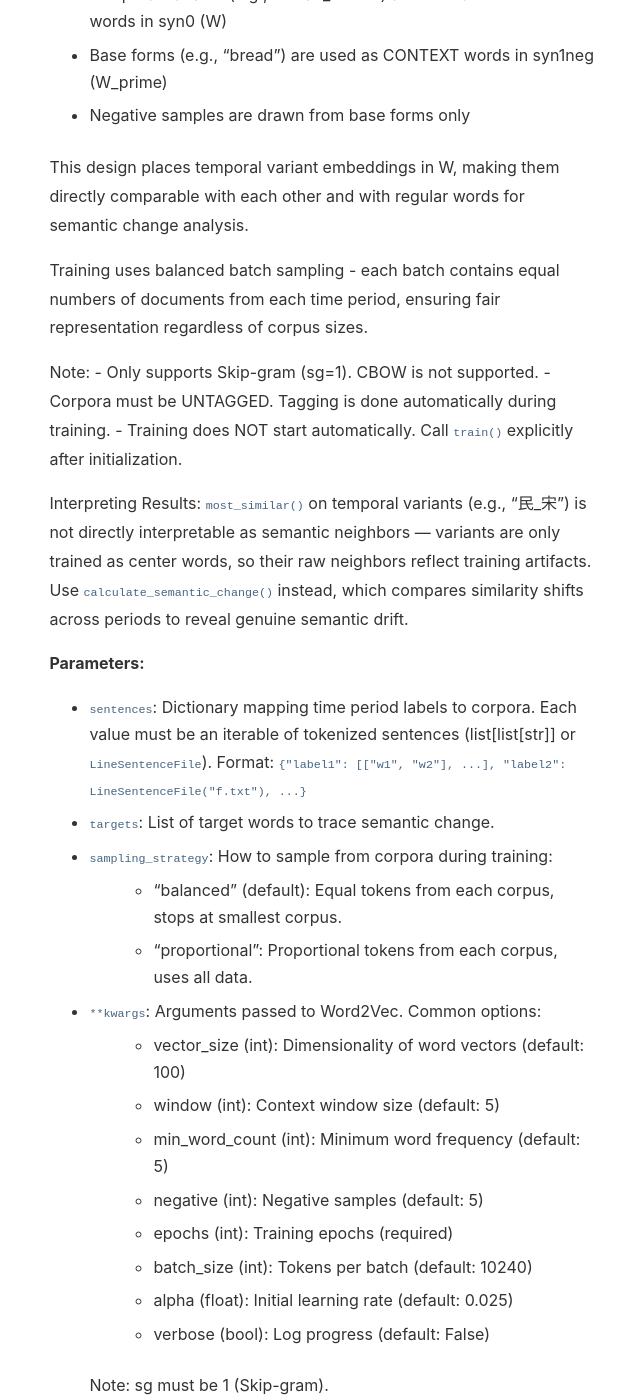
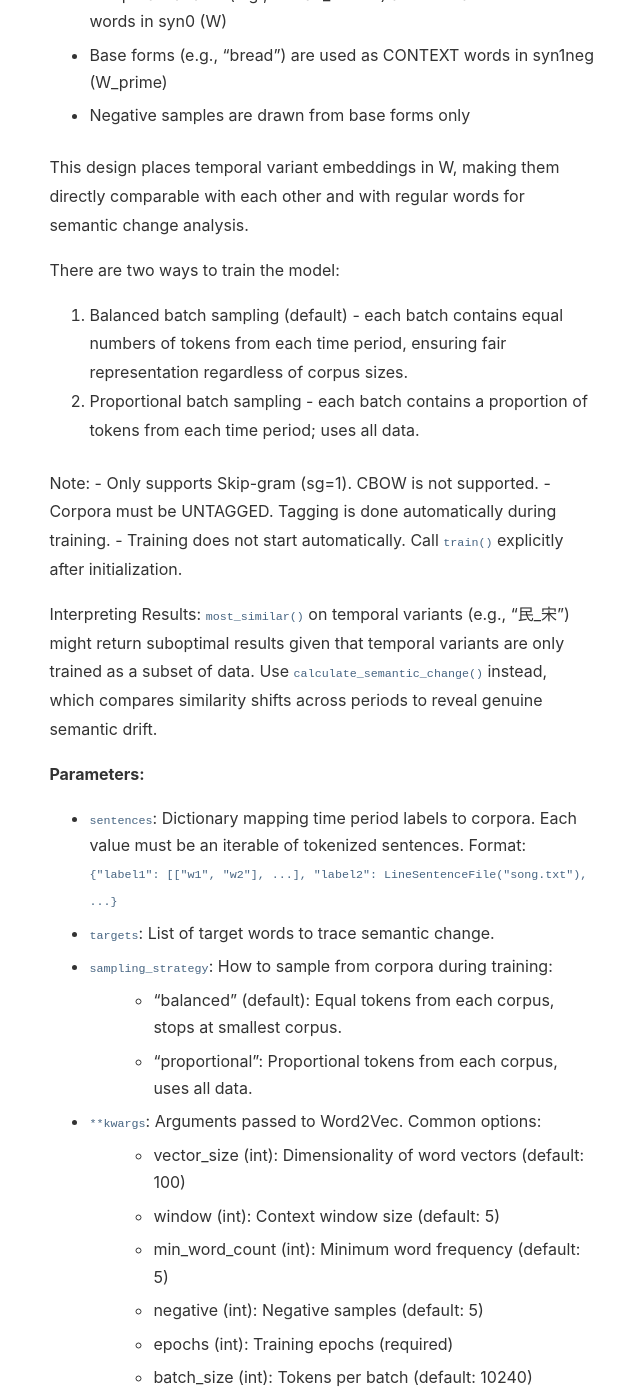
Before and after one commit to mcjkurz/qhchina-web, a Jekyll site: the page built from docs/word_embeddings/index.md, in a window 1280 px wide and 1400 px high, scrolled down 8623 px. Shown: the whole window, without its empty margins (453-1093 px from the left). Built offline with Jekyll 4.4.1, drawn with Linux system fonts in a browser that asks for light colours; some of the changed text lies outside the part shown.

Commit message:
Update API docs

````diff
--- a/_config.yml
+++ b/_config.yml
@@ -60,4 +60,4 @@ goatcounter_code: qhchina # This will create the URL qhchina.goatcounter.com
 github: [metadata]
 
 # Cache busting version (auto-updated by make_docs.py)
-cache_version: 20260225001914
+cache_version: 20260225100237
--- a/docs/word_embeddings/index.md
+++ b/docs/word_embeddings/index.md
@@ -356,27 +356,29 @@ indicators (e.g., "bread_1800s"). During training:
 This design places temporal variant embeddings in W, making them directly
 comparable with each other and with regular words for semantic change analysis.
 
-Training uses balanced batch sampling - each batch contains equal numbers of
-documents from each time period, ensuring fair representation regardless of
-corpus sizes.
+There are two ways to train the model:
+1. Balanced batch sampling (default) - each batch contains equal numbers of
+   tokens from each time period, ensuring fair representation regardless of
+   corpus sizes.
+2. Proportional batch sampling - each batch contains a proportion of
+   tokens from each time period; uses all data.
 
 Note:
     - Only supports Skip-gram (sg=1). CBOW is not supported.
     - Corpora must be UNTAGGED. Tagging is done automatically during training.
-    - Training does NOT start automatically. Call `train()` explicitly after
+    - Training does not start automatically. Call `train()` explicitly after
       initialization.
 
 Interpreting Results:
-    `most_similar()` on temporal variants (e.g., "民_宋") is not directly
-    interpretable as semantic neighbors — variants are only trained as center
-    words, so their raw neighbors reflect training artifacts. Use
-    `calculate_semantic_change()` instead, which compares similarity shifts
+    `most_similar()` on temporal variants (e.g., "民_宋") might return
+    suboptimal results given that temporal variants are only trained as a subset of data.
+    Use `calculate_semantic_change()` instead, which compares similarity shifts
     across periods to reveal genuine semantic drift.
 
 **Parameters:**
 - `sentences`: Dictionary mapping time period labels to corpora. Each value must
-  be an iterable of tokenized sentences (list[list[str]] or ``LineSentenceFile``).
-  Format: ``{"label1": [["w1", "w2"], ...], "label2": LineSentenceFile("f.txt"), ...}``
+  be an iterable of tokenized sentences.
+  Format: ``{"label1": [["w1", "w2"], ...], "label2": LineSentenceFile("song.txt"), ...}``
 - `targets`: List of target words to trace semantic change.
 - `sampling_strategy`: How to sample from corpora during training:
   - "balanced" (default): Equal tokens from each corpus, stops at smallest corpus.
@@ -424,16 +426,16 @@ model = TempRefWord2Vec(
 )
 model.train()
 
-# Analyze semantic change (recommended)
+# Analyze semantic change
 changes = model.calculate_semantic_change("民")
 
-# most_similar on temporal variants is available but not directly
-# interpretable — see "Interpreting Results" above
+# most_similar on temporal variants is available, however each variant
+# has been only trained on a period-specific subset of data
 model.most_similar("民_宋")
 model.most_similar("民_明")
 ```
 
-<h4 id="temprefword2vec-build_vocab">qhchina.analytics.tempref_word2vec.TempRefWord2Vec.build_vocab() <a href="https://github.com/mcjkurz/qhchina/blob/main/qhchina/analytics/tempref_word2vec.py#L224" class="source-link" title="View source on GitHub">[source]</a></h4>
+<h4 id="temprefword2vec-build_vocab">qhchina.analytics.tempref_word2vec.TempRefWord2Vec.build_vocab() <a href="https://github.com/mcjkurz/qhchina/blob/main/qhchina/analytics/tempref_word2vec.py#L226" class="source-link" title="View source on GitHub">[source]</a></h4>
 
 <pre class="signature"><code><span class="sig-name">build_vocab</span>(<span class="sig-param">sentences</span><span class="sig-punct">:</span> <span class="sig-type">collections.abc.Iterable[list[str]] | None</span> <span class="sig-punct">=</span> <span class="sig-default">None</span>)</code></pre>
 
@@ -446,7 +448,7 @@ in a single pass through the corpora, then adds temporal base words.
 - `sentences`: Ignored. TempRefWord2Vec uses internal corpora instead.
   Accepted for API compatibility with the parent class.
 
-<h4 id="temprefword2vec-calculate_semantic_change">qhchina.analytics.tempref_word2vec.TempRefWord2Vec.calculate_semantic_change() <a href="https://github.com/mcjkurz/qhchina/blob/main/qhchina/analytics/tempref_word2vec.py#L526" class="source-link" title="View source on GitHub">[source]</a></h4>
+<h4 id="temprefword2vec-calculate_semantic_change">qhchina.analytics.tempref_word2vec.TempRefWord2Vec.calculate_semantic_change() <a href="https://github.com/mcjkurz/qhchina/blob/main/qhchina/analytics/tempref_word2vec.py#L528" class="source-link" title="View source on GitHub">[source]</a></h4>
 
 <pre class="signature"><code><span class="sig-name">calculate_semantic_change</span>(<span class="sig-param">target_word</span><span class="sig-punct">:</span> <span class="sig-type">str</span>, <span class="sig-param">labels</span><span class="sig-punct">:</span> <span class="sig-type">list[str] | None</span> <span class="sig-punct">=</span> <span class="sig-default">None</span>)</code></pre>
 
@@ -473,7 +475,7 @@ for transition, word_changes in changes.items():
     print("Words moved away:", word_changes[-5:])   # Top 5 decreases
 ```
 
-<h4 id="temprefword2vec-get_available_targets">qhchina.analytics.tempref_word2vec.TempRefWord2Vec.get_available_targets() <a href="https://github.com/mcjkurz/qhchina/blob/main/qhchina/analytics/tempref_word2vec.py#L601" class="source-link" title="View source on GitHub">[source]</a></h4>
+<h4 id="temprefword2vec-get_available_targets">qhchina.analytics.tempref_word2vec.TempRefWord2Vec.get_available_targets() <a href="https://github.com/mcjkurz/qhchina/blob/main/qhchina/analytics/tempref_word2vec.py#L603" class="source-link" title="View source on GitHub">[source]</a></h4>
 
 <pre class="signature"><code><span class="sig-name">get_available_targets</span>()</code></pre>
 
@@ -482,7 +484,7 @@ Get the list of target words available for semantic change analysis.
 **Returns:**
 List of target words that were specified during model initialization.
 
-<h4 id="temprefword2vec-get_period_vocab_counts">qhchina.analytics.tempref_word2vec.TempRefWord2Vec.get_period_vocab_counts() <a href="https://github.com/mcjkurz/qhchina/blob/main/qhchina/analytics/tempref_word2vec.py#L619" class="source-link" title="View source on GitHub">[source]</a></h4>
+<h4 id="temprefword2vec-get_period_vocab_counts">qhchina.analytics.tempref_word2vec.TempRefWord2Vec.get_period_vocab_counts() <a href="https://github.com/mcjkurz/qhchina/blob/main/qhchina/analytics/tempref_word2vec.py#L621" class="source-link" title="View source on GitHub">[source]</a></h4>
 
 <pre class="signature"><code><span class="sig-name">get_period_vocab_counts</span>(<span class="sig-param">period</span><span class="sig-punct">:</span> <span class="sig-type">str | None</span> <span class="sig-punct">=</span> <span class="sig-default">None</span>)</code></pre>
 
@@ -498,7 +500,7 @@ If period is specified: Counter object for that specific period.
 **Raises:**
 - `ValueError`: If the specified period is not found in the model.
 
-<h4 id="temprefword2vec-get_time_labels">qhchina.analytics.tempref_word2vec.TempRefWord2Vec.get_time_labels() <a href="https://github.com/mcjkurz/qhchina/blob/main/qhchina/analytics/tempref_word2vec.py#L610" class="source-link" title="View source on GitHub">[source]</a></h4>
+<h4 id="temprefword2vec-get_time_labels">qhchina.analytics.tempref_word2vec.TempRefWord2Vec.get_time_labels() <a href="https://github.com/mcjkurz/qhchina/blob/main/qhchina/analytics/tempref_word2vec.py#L612" class="source-link" title="View source on GitHub">[source]</a></h4>
 
 <pre class="signature"><code><span class="sig-name">get_time_labels</span>()</code></pre>
 
@@ -507,7 +509,7 @@ Get the list of time period labels used in the model.
 **Returns:**
 List of time period labels that were specified during model initialization.
 
-<h4 id="temprefword2vec-load">qhchina.analytics.tempref_word2vec.TempRefWord2Vec.load() <a href="https://github.com/mcjkurz/qhchina/blob/main/qhchina/analytics/tempref_word2vec.py#L704" class="source-link" title="View source on GitHub">[source]</a></h4>
+<h4 id="temprefword2vec-load">qhchina.analytics.tempref_word2vec.TempRefWord2Vec.load() <a href="https://github.com/mcjkurz/qhchina/blob/main/qhchina/analytics/tempref_word2vec.py#L706" class="source-link" title="View source on GitHub">[source]</a></h4>
 
 <pre class="signature"><code><span class="sig-name">load</span>(<span class="sig-param">path</span><span class="sig-punct">:</span> <span class="sig-type">str</span>)</code></pre>
 
@@ -528,7 +530,7 @@ restored.
 **Raises:**
 - `ValueError`: If the file doesn't contain TempRefWord2Vec data.
 
-<h4 id="temprefword2vec-save">qhchina.analytics.tempref_word2vec.TempRefWord2Vec.save() <a href="https://github.com/mcjkurz/qhchina/blob/main/qhchina/analytics/tempref_word2vec.py#L644" class="source-link" title="View source on GitHub">[source]</a></h4>
+<h4 id="temprefword2vec-save">qhchina.analytics.tempref_word2vec.TempRefWord2Vec.save() <a href="https://github.com/mcjkurz/qhchina/blob/main/qhchina/analytics/tempref_word2vec.py#L646" class="source-link" title="View source on GitHub">[source]</a></h4>
 
 <pre class="signature"><code><span class="sig-name">save</span>(<span class="sig-param">path</span><span class="sig-punct">:</span> <span class="sig-type">str</span>)</code></pre>
 
@@ -545,7 +547,7 @@ Note: The combined corpus is NOT saved to reduce file size.
 **Parameters:**
 - `path` (str): Path to save the model file.
 
-<h4 id="temprefword2vec-train">qhchina.analytics.tempref_word2vec.TempRefWord2Vec.train() <a href="https://github.com/mcjkurz/qhchina/blob/main/qhchina/analytics/tempref_word2vec.py#L488" class="source-link" title="View source on GitHub">[source]</a></h4>
+<h4 id="temprefword2vec-train">qhchina.analytics.tempref_word2vec.TempRefWord2Vec.train() <a href="https://github.com/mcjkurz/qhchina/blob/main/qhchina/analytics/tempref_word2vec.py#L490" class="source-link" title="View source on GitHub">[source]</a></h4>
 
 <pre class="signature"><code><span class="sig-name">train</span>()</code></pre>
 
````
